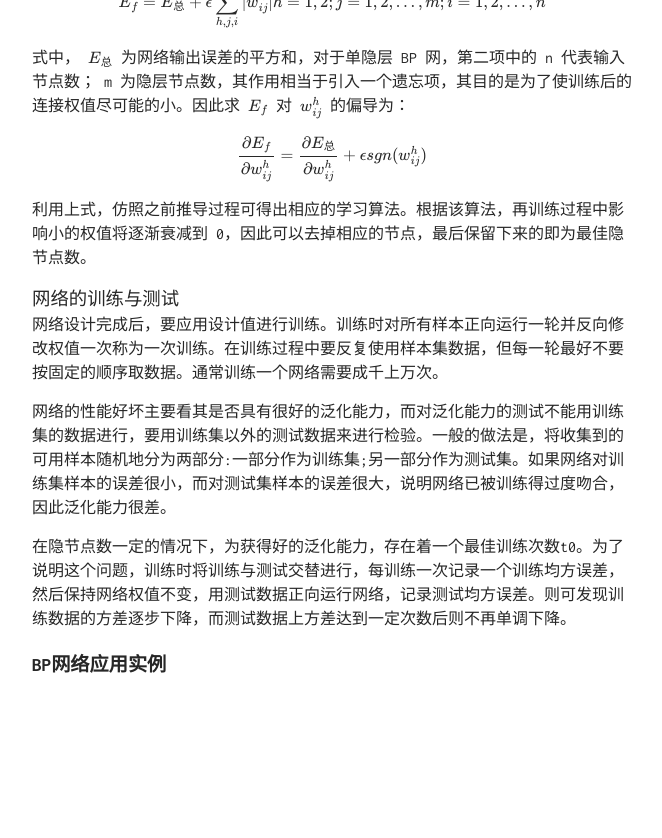
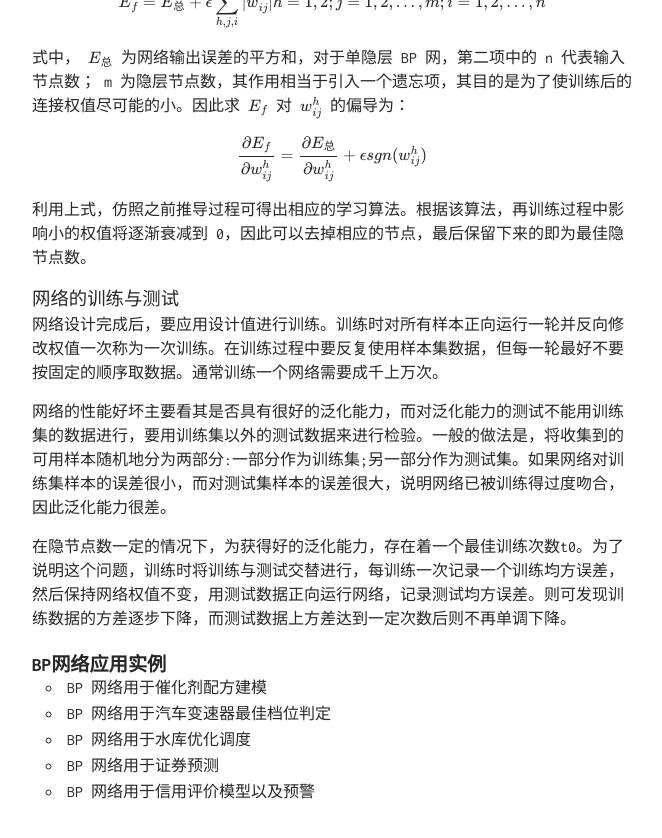
Before and after one commit to TobiahShaw/TobiahShaw.github.io, a Jekyll site: the page built from _posts/2019-09-30-Supervised-learning-neural-network.md, in a window 1280 px wide and 900 px high, scrolled down 17919 px. Shown: the top 838 px of the window, without its empty margins (308-970 px from the left). Built offline with Jekyll 4.4.1, drawn with Linux system fonts in a browser that asks for light colours; our own code applies the rules of GitHub Pages for plain Markdown files; formulas are drawn with MathJax 3; before the commit the page ends 18689 px from its top, so only the background shows below that.

Commit message:
BP network application example

```diff
--- a/_posts/2019-09-30-Supervised-learning-neural-network.md
+++ b/_posts/2019-09-30-Supervised-learning-neural-network.md
@@ -518,3 +518,9 @@ $$ \frac{\partial E_f}{\partial w_{ij}^h} = \frac{\partial E_总}{\partial w_{ij
 在隐节点数一定的情况下，为获得好的泛化能力，存在着一个最佳训练次数t0。为了说明这个问题，训练时将训练与测试交替进行，每训练一次记录一个训练均方误差，然后保持网络权值不变，用测试数据正向运行网络，记录测试均方误差。则可发现训练数据的方差逐步下降，而测试数据上方差达到一定次数后则不再单调下降。
 
 ## BP网络应用实例
+
+- BP 网络用于催化剂配方建模
+- BP 网络用于汽车变速器最佳档位判定
+- BP 网络用于水库优化调度
+- BP 网络用于证券预测
+- BP 网络用于信用评价模型以及预警
```
